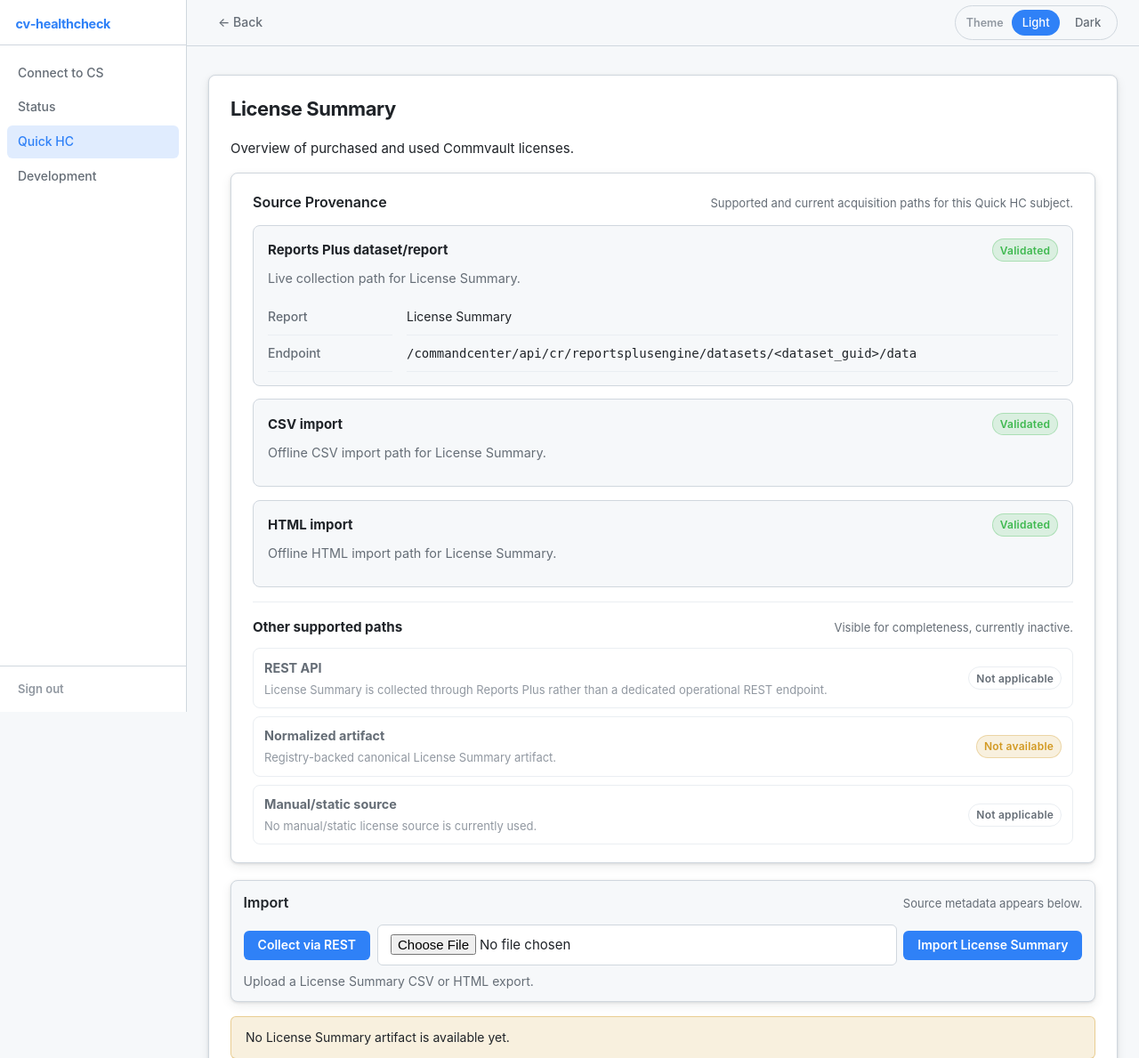
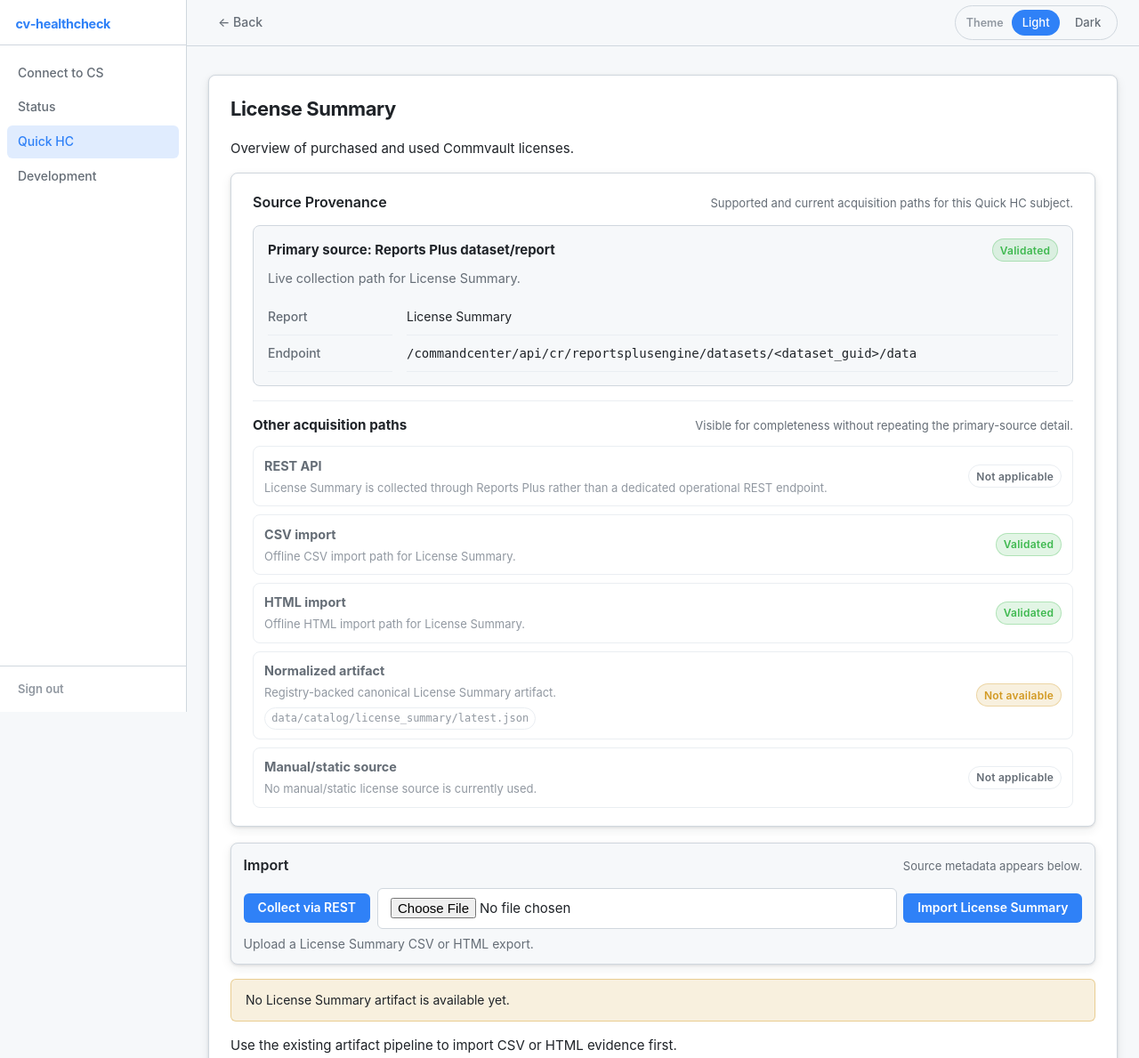
Before and after one commit to mvorstman/cv-healthcheck, a Flask app: page /quick-hc/license-summary in a window 1280 px wide. Shown: the top 1189 px of the page at 89% size. Run offline with Flask 3, Linux system fonts and the light colour scheme; data that the repository does not hold is empty.

Commit message:
reduce quick hc provenance duplication

```diff
--- a/src/cvhealthcheck/web/static/styles.css
+++ b/src/cvhealthcheck/web/static/styles.css
@@ -523,6 +523,22 @@
 .source-provenance-inactive-main span {
   color: var(--text-muted);
   font-size: 0.8125rem;
+}
+
+.source-provenance-inline-meta {
+  display: flex;
+  flex-wrap: wrap;
+  gap: 0.45rem;
+  margin-top: 0.18rem;
+}
+
+.source-provenance-inline-meta code {
+  font-size: 0.75rem;
+  color: var(--text-muted);
+  background: transparent;
+  border: 1px solid var(--border-subtle);
+  border-radius: 999px;
+  padding: 0.14rem 0.45rem;
 }
 
 dd[data-status="bad"]::before {
--- a/src/cvhealthcheck/web/templates/partials/quickhc/source_provenance.html
+++ b/src/cvhealthcheck/web/templates/partials/quickhc/source_provenance.html
@@ -3,64 +3,80 @@
     <h3>Source Provenance</h3>
     <p class="helper-text">Supported and current acquisition paths for this Quick HC subject.</p>
   </div>
+  {% set preferred_sources = source_provenance | selectattr("notes", "equalto", "Active source") | list %}
+  {% set non_artifact_active_sources = source_provenance | selectattr("active") | rejectattr("source_type", "equalto", "artifact") | list %}
   {% set active_sources = source_provenance | selectattr("active") | list %}
-  {% set inactive_sources = source_provenance | rejectattr("active") | list %}
-  <div class="source-provenance-list">
-    {% for item in active_sources %}
+  {% set primary_source = preferred_sources[0] if preferred_sources else (non_artifact_active_sources[0] if non_artifact_active_sources else (active_sources[0] if active_sources else none)) %}
+  {% set secondary_sources = source_provenance | rejectattr("source_type", "equalto", primary_source.source_type if primary_source else "") | list %}
+  {% if primary_source %}
+    <div class="source-provenance-list">
       <article class="source-provenance-item">
         <div class="source-provenance-head">
-          <strong>{{ item.label }}</strong>
-          <span class="badge {{ item.badge_class }}">{{ item.status_label }}</span>
+          <strong>Primary source: {{ primary_source.label }}</strong>
+          <span class="badge {{ primary_source.badge_class }}">{{ primary_source.status_label }}</span>
         </div>
-        {% if item.description %}
-          <p class="source-provenance-description">{{ item.description }}</p>
+        {% if primary_source.description %}
+          <p class="source-provenance-description">{{ primary_source.description }}</p>
         {% endif %}
         <dl class="source-provenance-meta">
-          {% if item.report_name %}
+          {% if primary_source.report_name %}
             <dt>Report</dt>
-            <dd>{{ item.report_name }}</dd>
+            <dd>{{ primary_source.report_name }}</dd>
           {% endif %}
-          {% if item.dataset_guid %}
+          {% if primary_source.dataset_guid %}
             <dt>Dataset GUID</dt>
-            <dd><code>{{ item.dataset_guid }}</code></dd>
+            <dd><code>{{ primary_source.dataset_guid }}</code></dd>
           {% endif %}
-          {% if item.endpoint %}
+          {% if primary_source.endpoint %}
             <dt>Endpoint</dt>
-            <dd><code>{{ item.endpoint }}</code></dd>
+            <dd><code>{{ primary_source.endpoint }}</code></dd>
           {% endif %}
-          {% if item.artifact_path %}
+          {% if primary_source.artifact_path %}
             <dt>Artifact</dt>
-            <dd><code>{{ item.artifact_path }}</code></dd>
+            <dd><code>{{ primary_source.artifact_path }}</code></dd>
           {% endif %}
-          {% if item.generated_at %}
+          {% if primary_source.generated_at %}
             <dt>Generated at</dt>
-            <dd>{{ item.generated_at }}</dd>
+            <dd>{{ primary_source.generated_at }}</dd>
           {% endif %}
-          {% if item.row_count is not none %}
+          {% if primary_source.row_count is not none %}
             <dt>Rows / count</dt>
-            <dd>{{ item.row_count }}</dd>
+            <dd>{{ primary_source.row_count }}</dd>
           {% endif %}
-          {% if item.notes %}
+          {% if primary_source.notes %}
             <dt>Notes</dt>
-            <dd>{{ item.notes }}</dd>
+            <dd>{{ primary_source.notes }}</dd>
           {% endif %}
         </dl>
       </article>
-    {% endfor %}
-  </div>
-  {% if inactive_sources %}
+    </div>
+  {% endif %}
+  {% if secondary_sources %}
     <div class="source-provenance-secondary">
       <div class="source-provenance-secondary-head">
-        <strong>Other supported paths</strong>
-        <span class="helper-text">Visible for completeness, currently inactive.</span>
+        <strong>Other acquisition paths</strong>
+        <span class="helper-text">Visible for completeness without repeating the primary-source detail.</span>
       </div>
       <div class="source-provenance-inactive-list">
-        {% for item in inactive_sources %}
+        {% for item in secondary_sources %}
           <div class="source-provenance-inactive-item">
             <div class="source-provenance-inactive-main">
               <strong>{{ item.label }}</strong>
               {% if item.description %}
                 <span>{{ item.description }}</span>
+              {% endif %}
+              {% if item.report_name or item.dataset_guid or item.artifact_path %}
+                <div class="source-provenance-inline-meta">
+                  {% if item.report_name %}
+                    <code>{{ item.report_name }}</code>
+                  {% endif %}
+                  {% if item.dataset_guid %}
+                    <code>{{ item.dataset_guid }}</code>
+                  {% endif %}
+                  {% if item.artifact_path %}
+                    <code>{{ item.artifact_path }}</code>
+                  {% endif %}
+                </div>
               {% endif %}
             </div>
             <span class="badge {{ item.badge_class }}">{{ item.status_label }}</span>
```
Also changed, not shown: tests/test_quickhc_source_provenance.py (+8 -1 lines).
